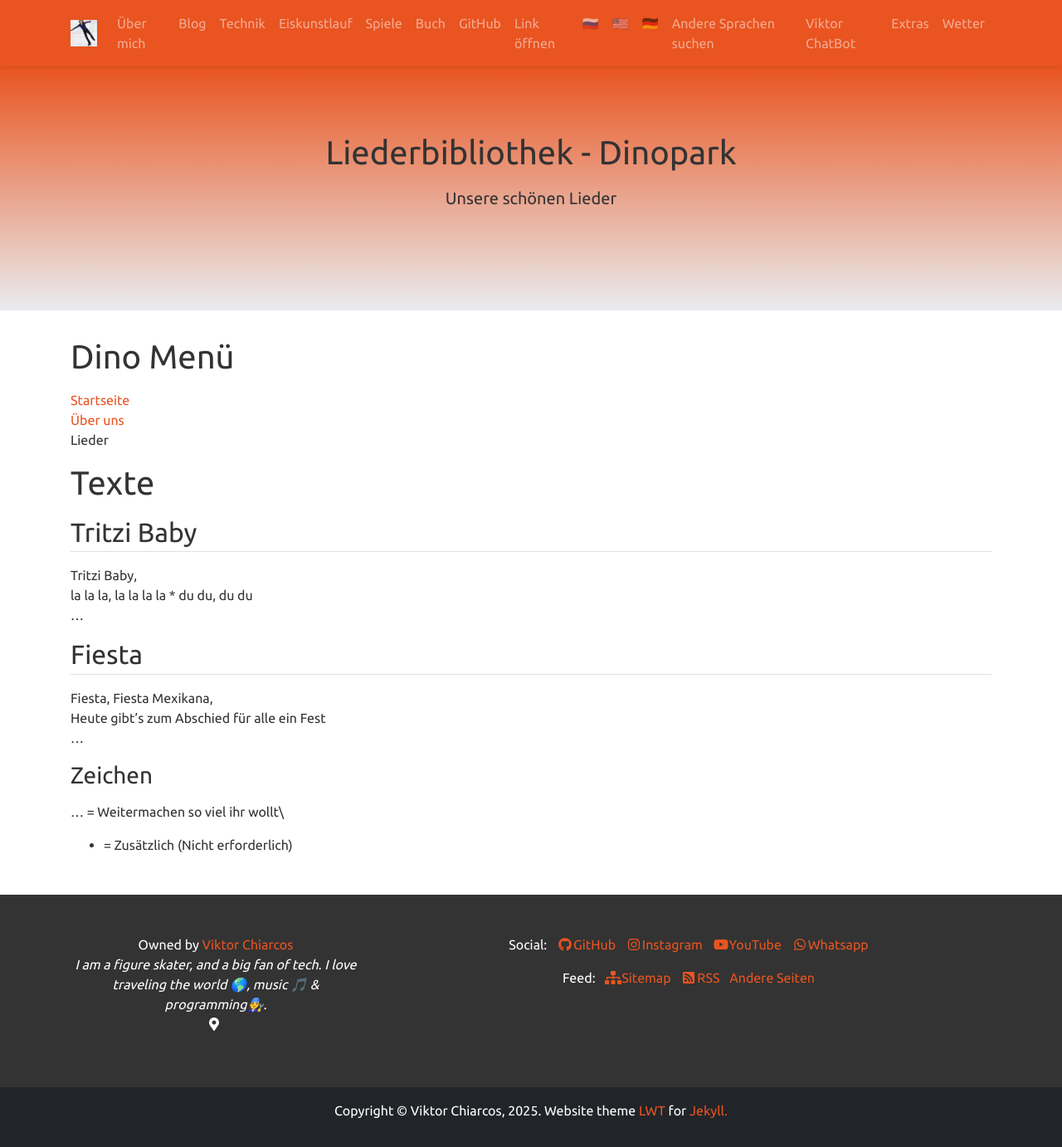
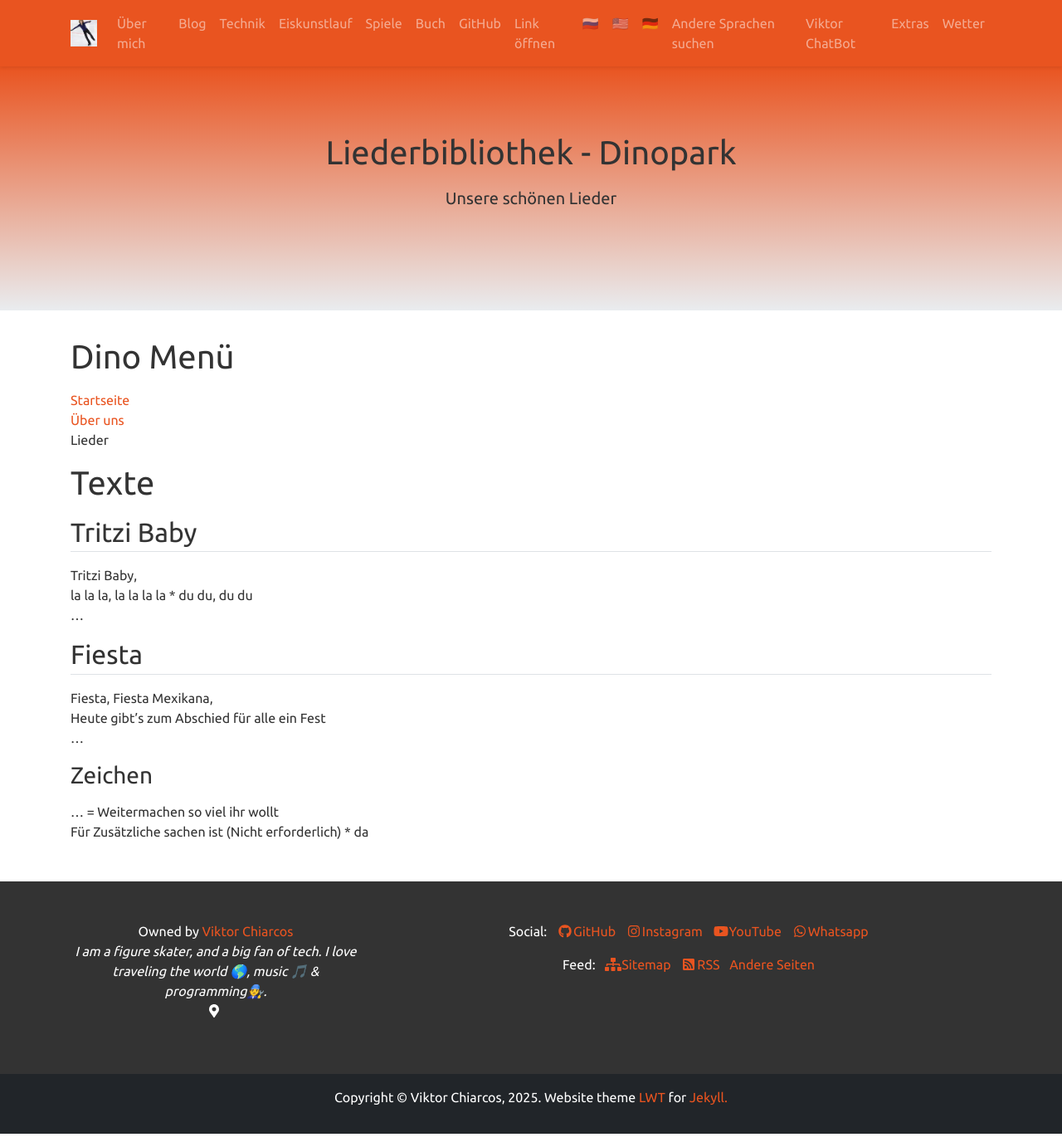
Before and after one commit to viktor-chiarcos/viktor-chiarcos.github.io, a Jekyll site: the page built from _pages/dino-park/lieder.md, in a window 1280 px wide. Shown: the whole page at 83% size. Built offline with Jekyll 4.4.1, drawn with Linux system fonts in a browser that asks for light colours.

Commit message:
Update lieder.md

```diff
--- a/_pages/dino-park/lieder.md
+++ b/_pages/dino-park/lieder.md
@@ -28,4 +28,4 @@ Heute gibt's zum Abschied für alle ein Fest\
 
 ### Zeichen
 ... = Weitermachen so viel ihr wollt\
-* = Zusätzlich (Nicht erforderlich)
+Für Zusätzliche sachen ist (Nicht erforderlich) * da
```
